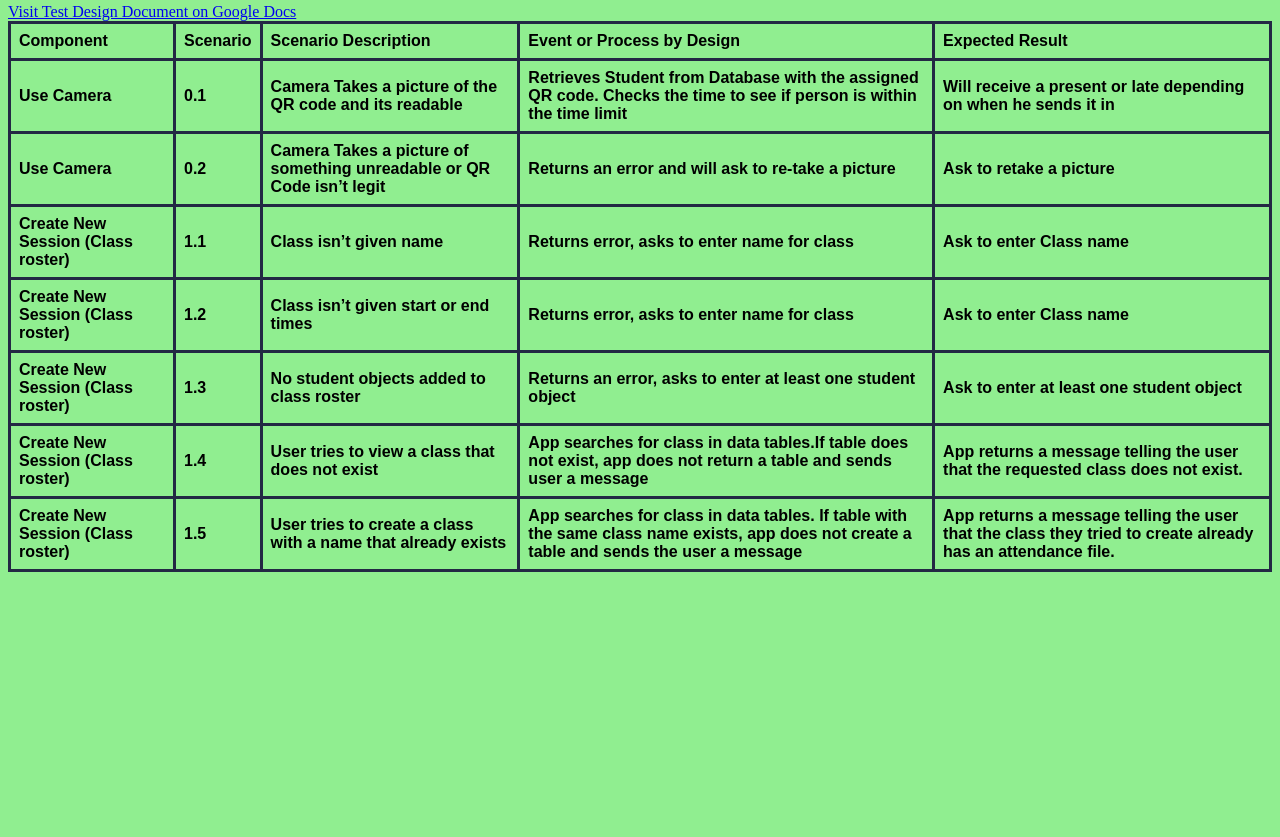
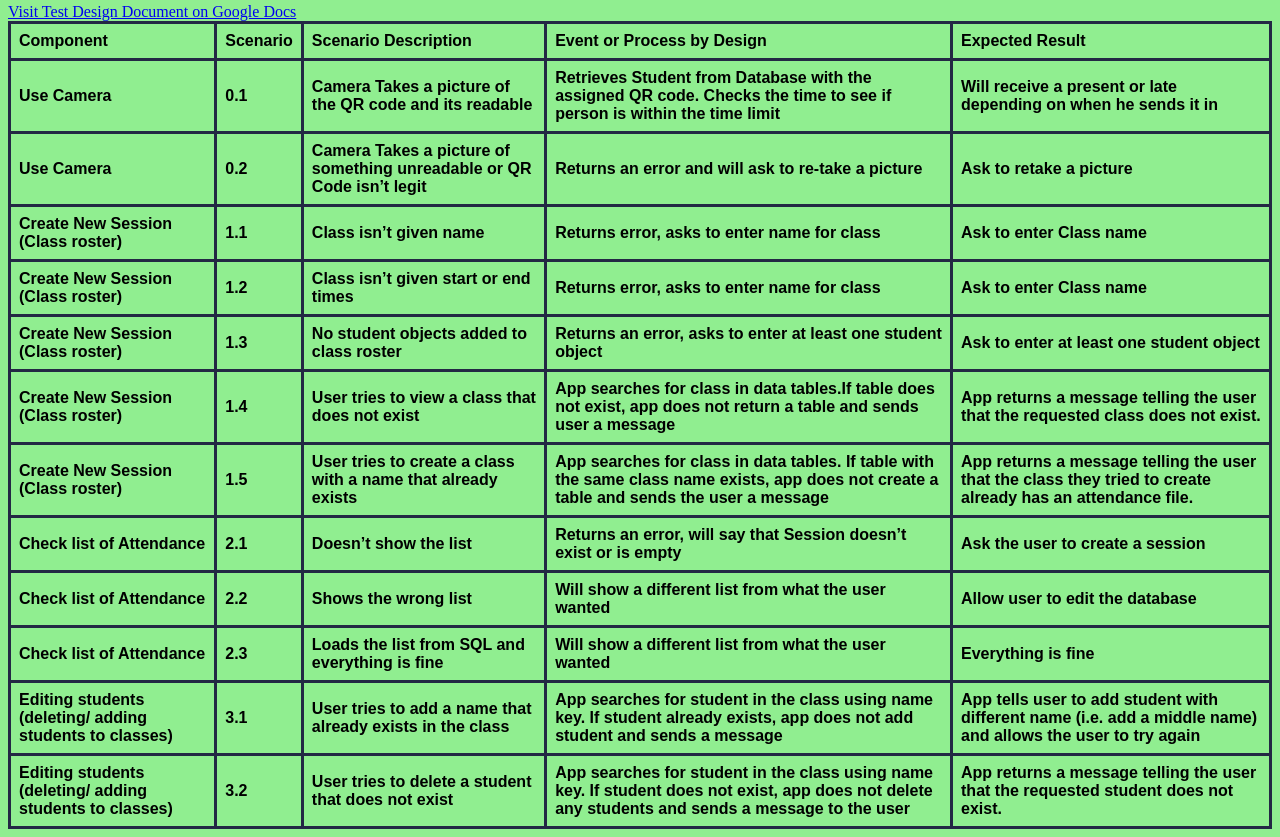
Before and after one commit to namm100/Midyear-Project, a plain HTML site: page index.html in a window 1280 px wide. Shown: the part 4081-4918 px from the top of the page. Before the commit the page ends 4661 px from the top, so only its background shows below. Drawn offline with Linux system fonts and the light colour scheme.

Commit message:
Bleach Update #3

```diff
--- a/index.html
+++ b/index.html
@@ -209,6 +209,41 @@ The scope of our project isn&#8217;t far at all. We will be using basic things l
 		<th> App searches for class in data tables. If table with the same class name exists, app does not create a table and sends the user a message </th>
 		<th> App returns a message telling the user that the class they tried to create already has an attendance file. </th>
 	</tr>
+	<tr>
+		<th> Check list of Attendance </th>
+		<th> 2.1 </th>
+		<th> Doesn’t show the list </th>
+		<th> Returns an error, will say that Session doesn’t exist or is empty </th>
+		<th> Ask the user to create a session </th>
+	</tr>
+	<tr>
+		<th> Check list of Attendance </th>
+		<th> 2.2 </th>
+		<th> Shows the wrong list </th>
+		<th> Will show a different list from what the user wanted </th>
+		<th> Allow user to edit the database </th>
+	</tr>
+	<tr>
+		<th> Check list of Attendance </th>
+		<th> 2.3 </th>
+		<th> Loads the list from SQL and everything is fine </th>
+		<th> Will show a different list from what the user wanted </th>
+		<th> Everything is fine </th>
+	</tr>
+	<tr>
+		<th> Editing students (deleting/ adding students to classes) </th>
+		<th> 3.1 </th>
+		<th> User tries to add a name that already exists in the class </th>
+		<th> App searches for student in the class using name key. If student already exists, app does not add student and sends a message  </th>
+		<th> App tells user to add student with different name (i.e. add a middle name) and allows the user to try again </th>
+	</tr>
+	<tr>
+		<th> Editing students (deleting/ adding students to classes) </th>
+		<th> 3.2 </th>
+		<th> User tries to delete a student that does not exist </th>
+		<th> App searches for student in the class using name key. If student does not exist, app does not delete any students and sends a message to the user</th>
+		<th> App returns a message telling the user that the requested student does not exist.  </th>
+	</tr>
 
 
 </table>
```
